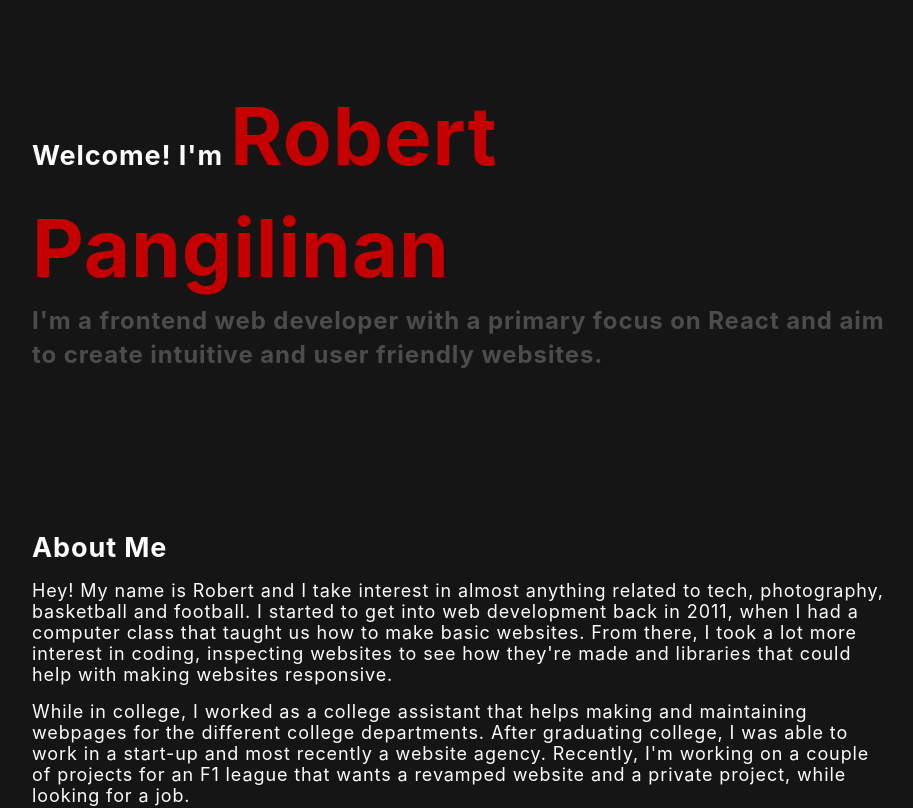
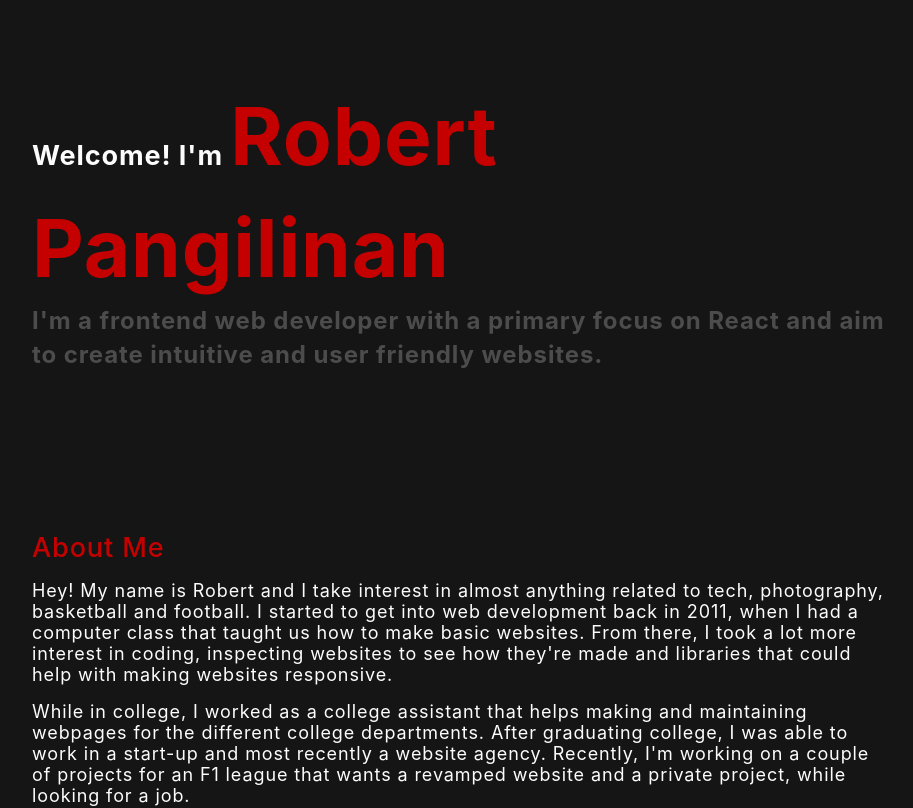
Before and after one commit to RPangil/RAPangilinan, a React (Create React App) app: page / in a window 1280 px wide. Shown: the top 808 px of the page, without its empty margins (178-1091 px from the left). Built offline with nearby package versions, Linux system fonts and the light colour scheme.

Commit message:
Styled h2 text

```diff
--- a/src/Components/UI/Container.js
+++ b/src/Components/UI/Container.js
@@ -5,7 +5,7 @@ function Container(props)
     return(
         <section className={props.className}>
             <div className={styles.container}>
-                {props.title ? <h2>{props.title}</h2> : ''}
+                {props.title ? <h2 className={`${styles.med} ${styles.red}`}>{props.title}</h2> : ''}
                 {props.children}
             </div>
         </section>
```
